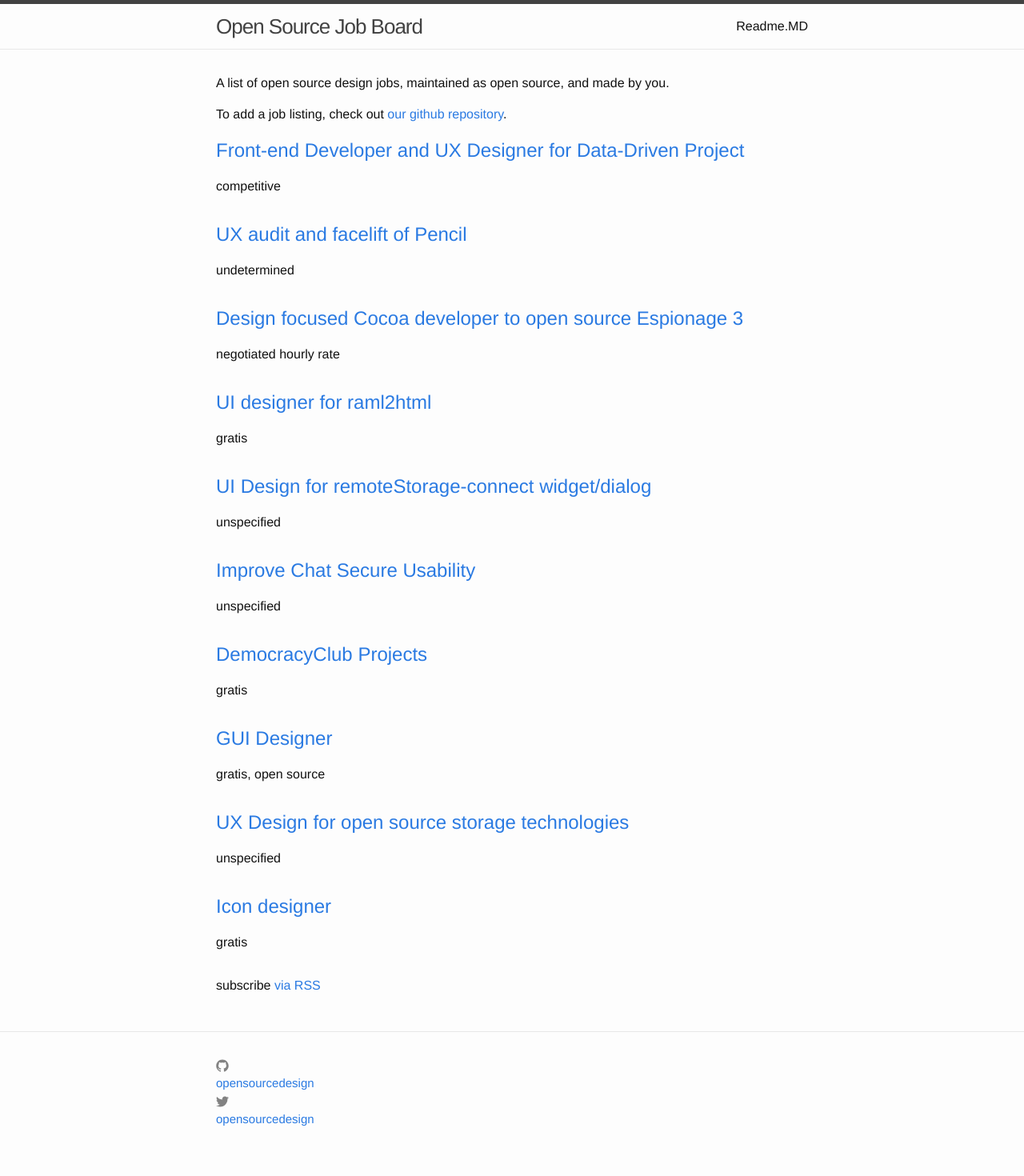
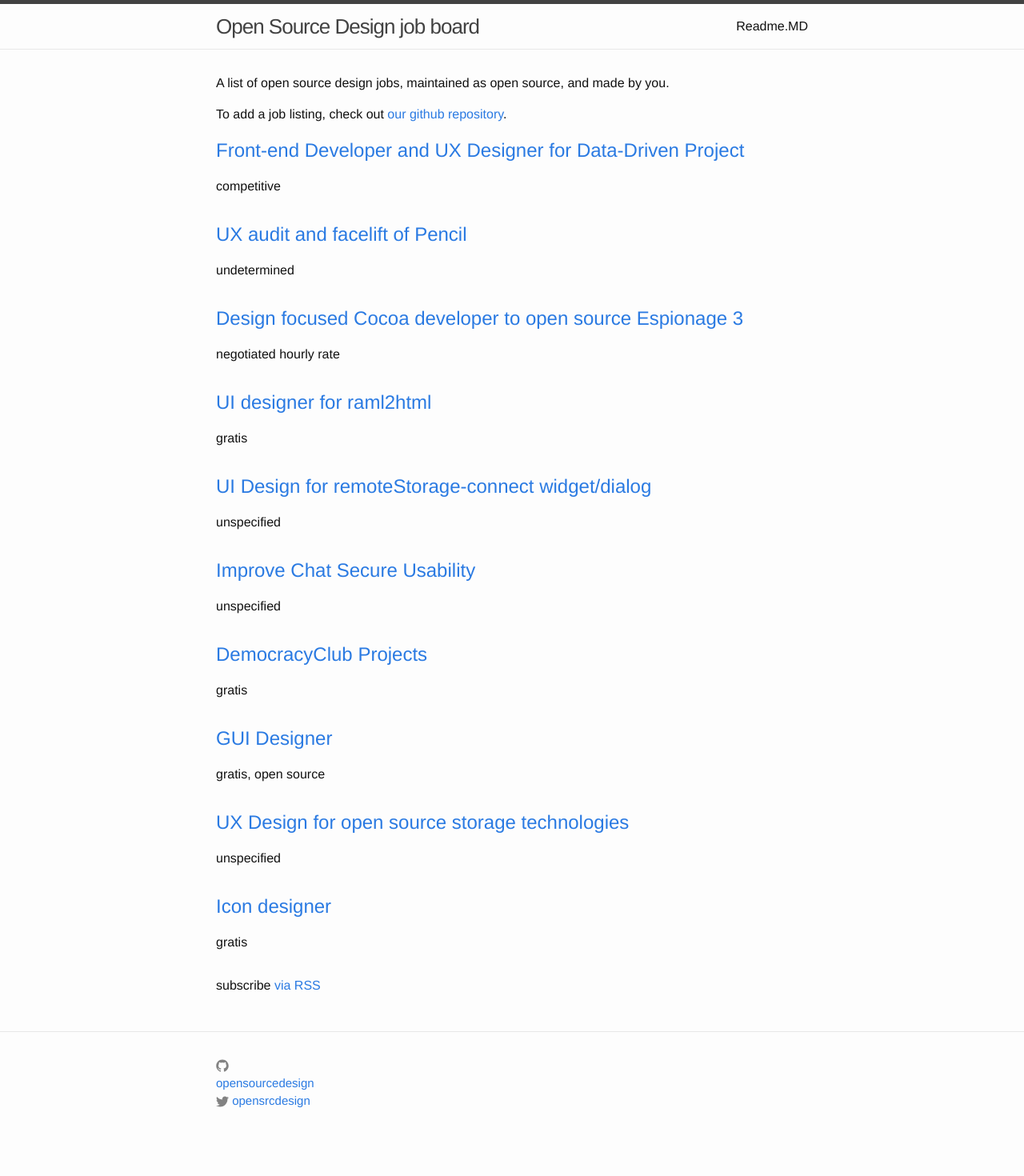
Before and after one commit to opensourcedesign/jobs, a Jekyll site: the page built from index.html, in a window 1280 px wide. Shown: the whole page at 80% size. Built offline with Jekyll 4.4.1, drawn with Linux system fonts in a browser that asks for light colours; after the commit the page ends 1448 px from its top, so only the background shows below that.

Commit message:
change "Open Source Jobs" to specify "Open Source Design"

```diff
--- a/_config.yml
+++ b/_config.yml
@@ -1,11 +1,11 @@
 # Site settings
-title: Open Source Job Board
+title: Open Source Design job board
 email: osd@job-board.com
 description: > # this means to ignore newlines until "baseurl:"
-  A collection of Open Source Jobs
+  A collection of Open Source Design jobs
 baseurl: "/job-board" # the subpath of your site, e.g. /blog/
 url: "http://opensourcedesign.github.io" # the base hostname & protocol for your site
-twitter_username: opensourcedesign
+twitter_username: opensrcdesign
 github_username:  opensourcedesign
 
 # Build settings
```
